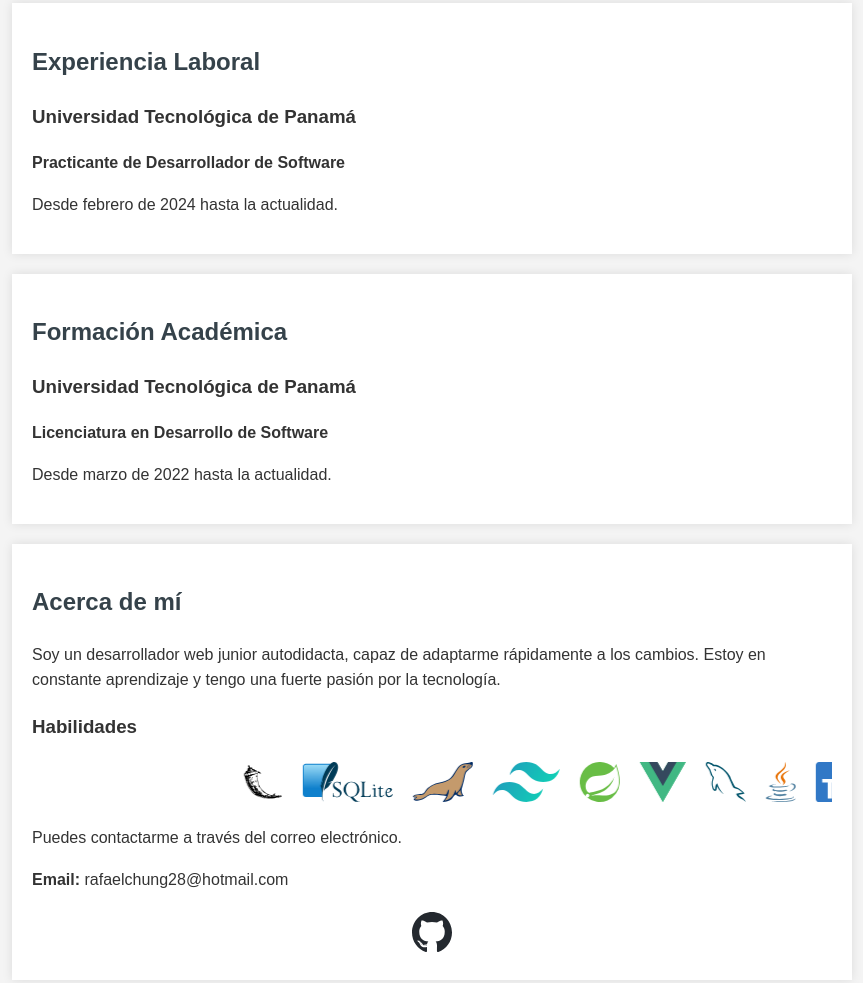
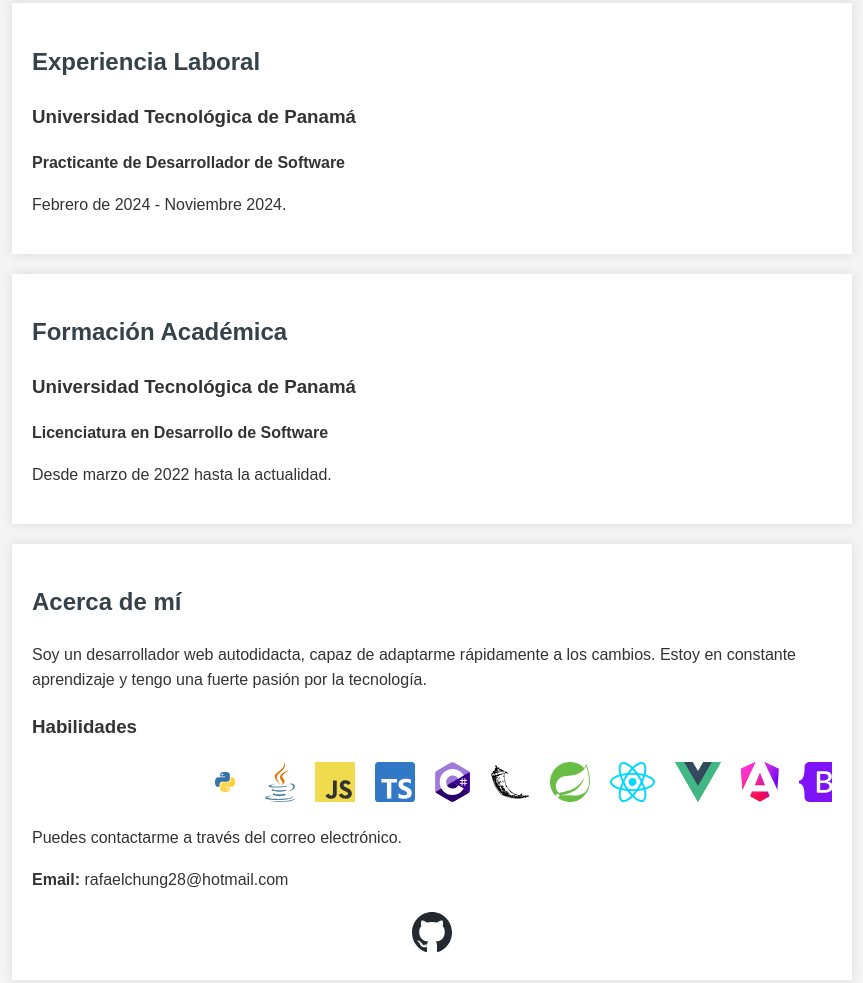
Before and after one commit to Rchungye/DS7_Portafolio, a plain HTML site: page index.html in a window 1280 px wide. Shown: the part 1031-2014 px from the top of the page, without its empty margins (208-1071 px from the left). Drawn offline with Linux system fonts and the light colour scheme.

Commit message:
actualizacion

```diff
--- a/app.js
+++ b/app.js
@@ -12,21 +12,23 @@ function typeWriter() {
 }
 
 const imageUrls = [
+    { url: './img/tecnologias/python.svg', name: 'Python' },
+    { url: './img/tecnologias/java.svg', name: 'Java' },
+    { url: './img/tecnologias/javascript.svg', name: 'JavaScript' },
+    { url: './img/tecnologias/typescript.svg', name: 'TypeScript' },
+    { url: './img/tecnologias/csharp.svg', name: 'CSharp' },
     { url: './img/tecnologias/flask-light.svg', name: 'Flask' },
-    { url: './img/tecnologias/sqlite.svg', name: 'SQLite' },
-    { url: './img/tecnologias/mariadb.svg', name: 'MariaDB' },
+    { url: './img/tecnologias/spring.svg', name: 'Spring Boot' },
+    { url: './img/tecnologias/react.svg', name: 'React' },
+    { url: './img/tecnologias/vue.svg', name: 'Vue.js' },
+    { url: './img/tecnologias/angular.svg', name: 'Angular' },
+    { url: './img/tecnologias/bootstrap.svg', name: 'Bootstrap' },
     { url: './img/tecnologias/tailwindcss.svg', name: 'Tailwind CSS' },
-    { url: './img/tecnologias/spring.svg', name: 'Spring Boot' },
-    { url: './img/tecnologias/vue.svg', name: 'Vue.js' },
-    { url: './img/tecnologias/mysql.svg', name: 'MySQL' },
-    { url: './img/tecnologias/java.svg', name: 'Java' },
-    { url: './img/tecnologias/typescript.svg', name: 'TypeScript' },
-    { url: './img/tecnologias/bootstrap.svg', name: 'Bootstrap' },
-    { url: './img/tecnologias/react.svg', name: 'React' },
     { url: './img/tecnologias/css.svg', name: 'CSS' },
     { url: './img/tecnologias/html5.svg', name: 'HTML5' },
-    { url: './img/tecnologias/javascript.svg', name: 'JavaScript' },
-    { url: './img/tecnologias/python.svg', name: 'Python' },
+    { url: './img/tecnologias/sqlite.svg', name: 'SQLite' },
+    { url: './img/tecnologias/mysql.svg', name: 'MySQL' },
+    { url: './img/tecnologias/mariadb.svg', name: 'MariaDB' },
 ];
 
 const slideshowImages = [
--- a/index.html
+++ b/index.html
@@ -23,7 +23,7 @@
 
     <header>
         <h1 id="typeName"></h1>
-        <p>Desarrollador Web Junior con ganas de seguir creciendo y aprender nuevas tecnologías.</p>
+        <p>Desarrollador Web y Movil, apasionado por la tecnología y el progreso.</p>
         <div class="contact-info">
             <p><strong>Email:</strong> rafaelchung28@hotmail.com</p>
         </div>
@@ -47,7 +47,7 @@
         <div class="job">
             <h3>Universidad Tecnológica de Panamá</h3>
             <p><strong>Practicante de Desarrollador de Software</strong></p>
-            <p>Desde febrero de 2024 hasta la actualidad.</p>
+            <p>Febrero de 2024 - Noviembre 2024.</p>
         </div>
     </section>
 
@@ -62,7 +62,7 @@
 
     <section id="about">
         <h2>Acerca de mí</h2>
-        <p>Soy un desarrollador web junior autodidacta, capaz de adaptarme rápidamente a los cambios. Estoy en constante
+        <p>Soy un desarrollador web autodidacta, capaz de adaptarme rápidamente a los cambios. Estoy en constante
             aprendizaje y tengo una fuerte pasión por la tecnología.</p>
         <h3>Habilidades</h3>
         <div class="technologies">
@@ -87,8 +87,8 @@
     <div class="dropdown">
         <button class="dropbtn">Descargar CV</button>
         <div class="dropdown-content">
-            <a href="archive/Rafael_Chung_CV_Español.pdf" download="Rafael Chung CV - Español.pdf">Español</a>
-            <a href="archive/Rafael_Chung_CV_English.pdf" download="Rafael Chung CV - English.pdf">Inglés</a>
+            <a href="archive/Rafael_Chung_CV_ES.pdf" download="Rafael Chung CV - Español.pdf">Español</a>
+            <a href="archive/Rafael_Chung_CV_EN.pdf" download="Rafael Chung CV - English.pdf">Inglés</a>
         </div>
     </div>
 
```
Also changed, not shown: img/tecnologias/angular.svg (added), img/tecnologias/csharp.svg (added), 4 other files.
